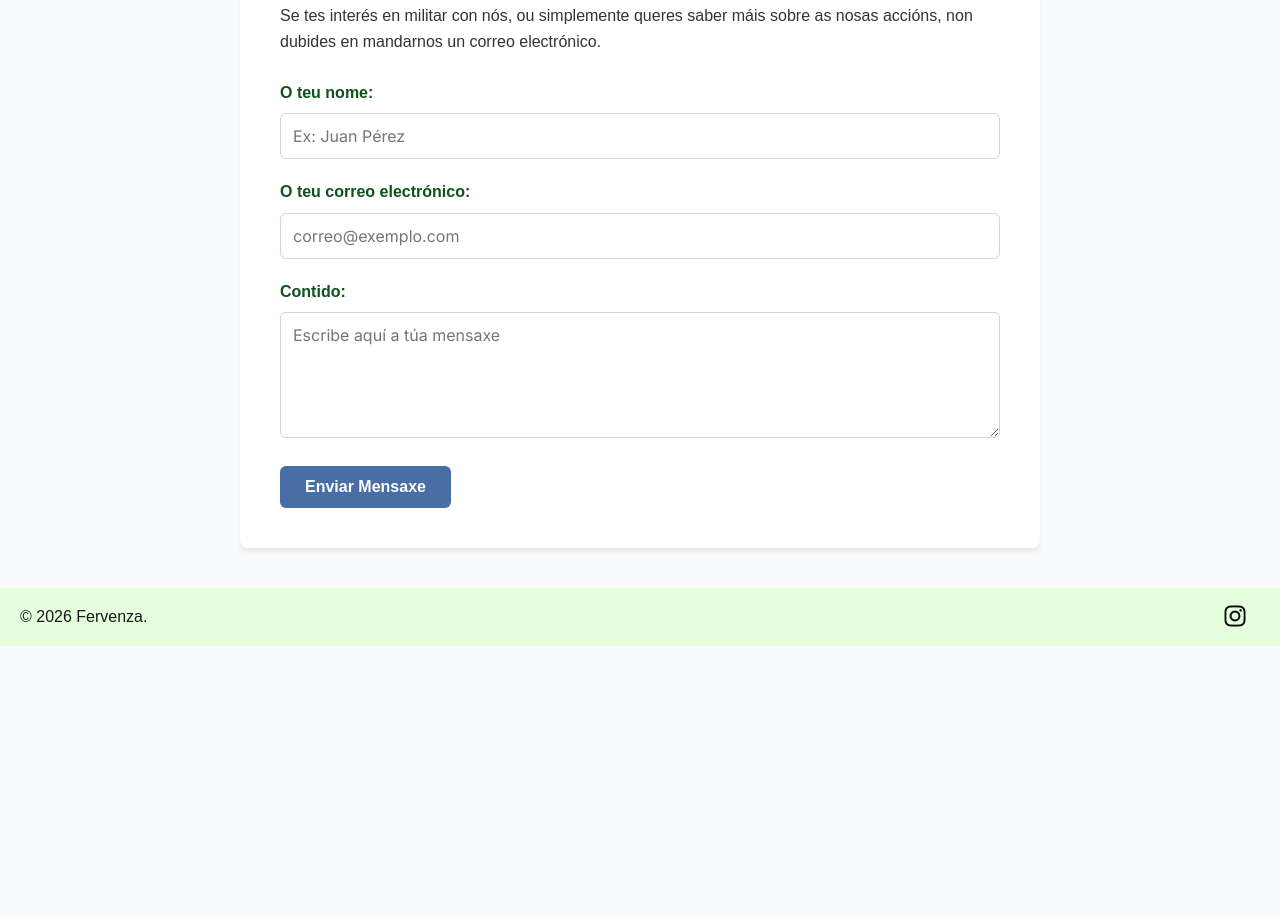
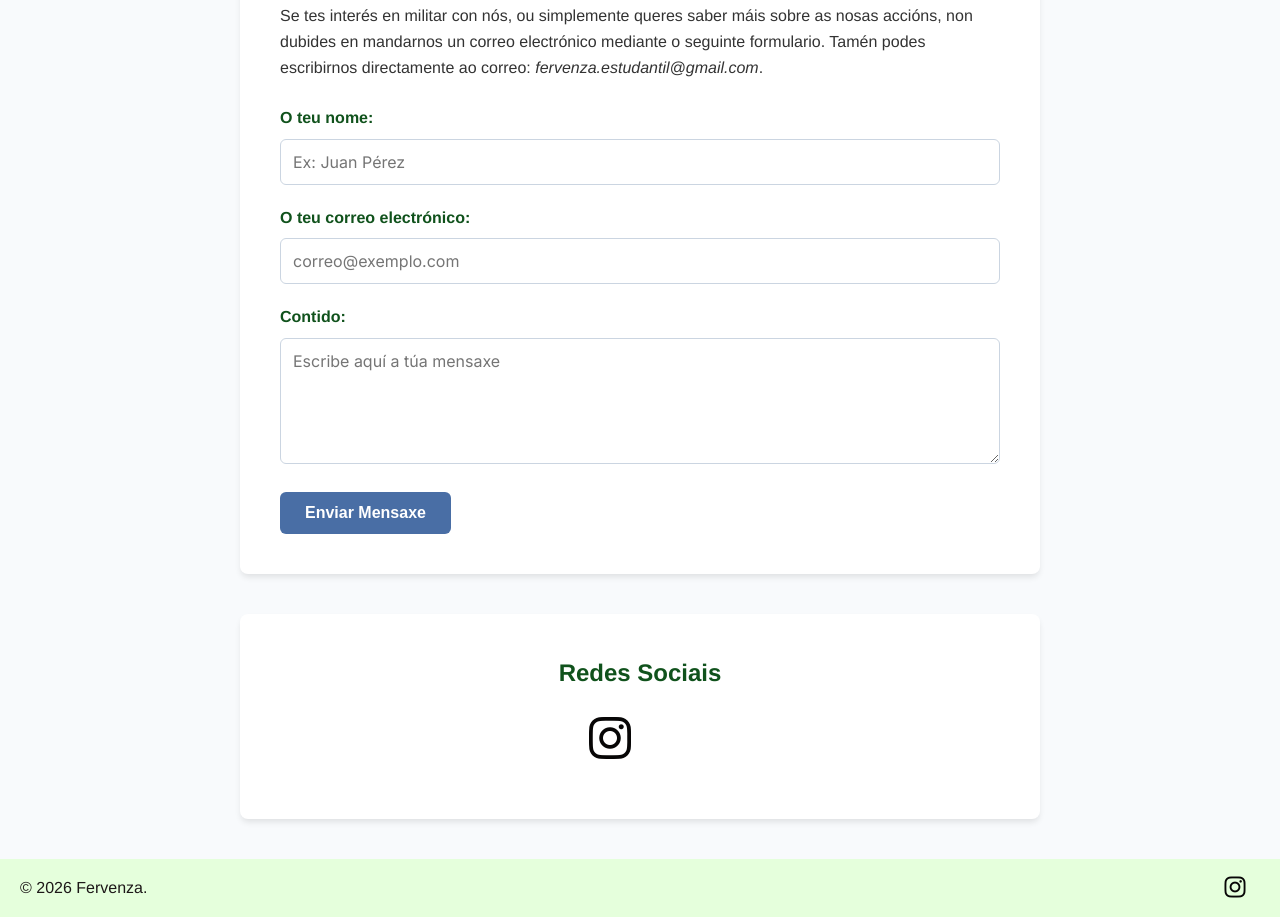
Before and after one commit to martinoteroo/paxina_fervenza, a plain HTML site: page contacto.html in a window 1280 px wide. Shown: the part 195-1112 px from the top of the page. Before the commit the page ends 841 px from the top, so only its background shows below. Drawn offline with Linux system fonts and the light colour scheme.

Commit message:
No sé algunos cambios que me dijern que metiera y tal tampoco me acuerdo ahora demasiado

```diff
--- a/contacto.html
+++ b/contacto.html
@@ -16,9 +16,47 @@
 
     <!-- Hueco para el menú común -->
     <div id="contenedor-menu"></div>
+
+
+    <style>
+    .redes {
+        display: flex;
+        flex-direction: column; /* Coloca el título arriba y los iconos abajo */
+        justify-content: center; /* Centra verticalmente si hay espacio */
+        align-items: center; /* Centra horizontalmente */
+        text-align: center;
+        padding: 20px;
+        background-color: var(--color-fondo-cabecera);
+        color: rgb(29, 24, 24);
+    }
+
+    .redes h2 {
+        margin-bottom: 15px; /* Espacio entre el título y los iconos */
+    }
+
+    .redes-links {
+        display: flex;
+        justify-content: center;
+        gap: 20px; /* Separación más moderna entre los iconos en lugar de margin */
+    }
+
+    .redes-links a {
+        color: rgb(7, 6, 6);
+        text-decoration: none;
+
+        margin: 0 20px; /* Espaciado horizontal entre los iconos */
+        font-size: 3rem;
+        transition: all 0.3s ease; /* Hace que el movimiento sea suave */
+    }
+
+    .redes-links a:hover {
+        color: var(--color-acento);
+        transform: translateY(-5px); /* Corregido: antes ponía transalateY */
+    }
+</style>
     <div class="tarjeta-contacto">
     <h2>Formulario de contacto</h2>
-    <p>Se tes interés en militar con nós, ou simplemente queres saber máis sobre as nosas accións, non dubides en mandarnos un correo electrónico.</p>
+    <p>Se tes interés en militar con nós, ou simplemente queres saber máis sobre as nosas accións, non dubides en mandarnos un correo electrónico mediante o seguinte formulario. Tamén podes escribirnos directamente ao correo: <i>fervenza.estudantil@gmail.com</i>.</p>
 
     <!-- Usamos un servicio gratuito como Formspree (reemplaza TU_ENDPOINT_AQUÍ con tu enlace) -->
     <form action="https://formspree.io/f/meaogwjy" method="POST" class="formulario-contacto">
@@ -100,6 +138,13 @@
         background-color: #12631f; /* Un verde un poco más oscuro para el hover */
     }
 </style>
+<div class="tarjeta-contacto redes">
+    <h2>Redes Sociais</h2>
+        <div class="redes-links">
+            <a href="https://www.instagram.com/fervenza.estudantil" target="_blank"><i class="fa-brands fa-instagram"></i></a>
+            <a href="https://www.x.com/fervenza.estudantil" target="_blank"><i class="fa-brands fa-x-twitter"></i></a>
+        </div>
+    </div>
     <div id="contenedor-footer"></div>
     <script src="scripts/xeral.js"></script>
 </body>
--- a/estilos_xerais.css
+++ b/estilos_xerais.css
@@ -22,7 +22,7 @@
 
 
 body {
-    font-family: 'Arimo', "Helvetica Neue", Helvetica, Arial, sans-serif;
+    font-family:"Helvetica Neue", Helvetica, sans-serif;
     font-weight: 500;
 }
 
@@ -119,16 +119,12 @@ body {
     color: var(--blanco); /* Letras blancas obligatorias para que se lean */
     border-radius: 0 0 15px 15px;
 
-
-
-
-
-
 /*importo montserrat que es la fuente de organizate e loita*/
     color: var(--blanco);
     text-align: center;
     padding: 80px 20px;
 }
+
 
 .hero h2 {
     font-size: 2.5rem;
@@ -137,10 +133,9 @@ body {
     /* Crea un resplandor difuminado alrededor y sobre las letras */
 
 }
-
 #aqui {
     font-family: 'Montserrat', sans-serif !important;
-    font-weight: 800 !important;
+    font-weight: 600 !important;
 }
 .hero p {
     font-size: 1.2rem;
```
Also changed, not shown: index.html (+7 -5 lines), publicacions.html (+2 -2 lines), voceiro.html (+1 -1 lines), 1 other file.
